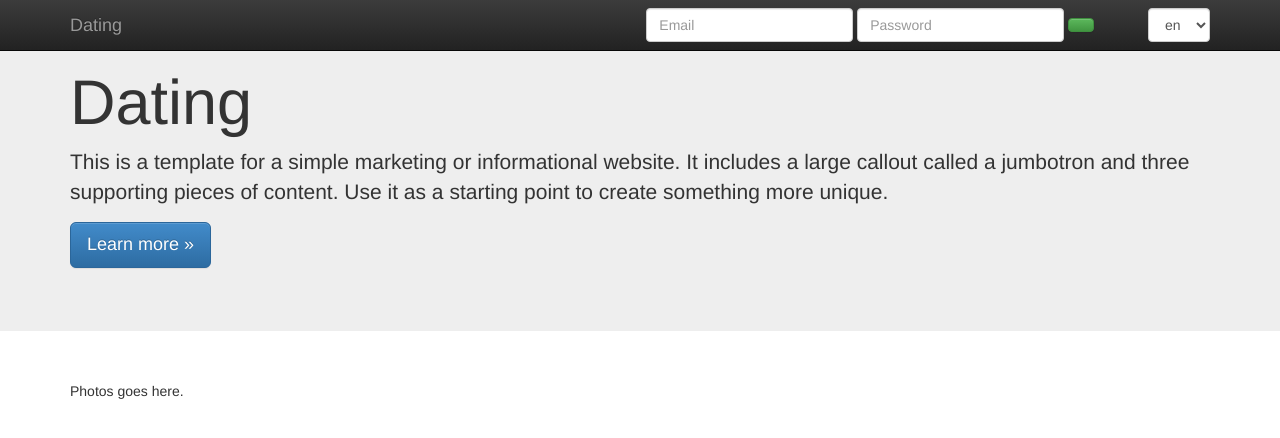
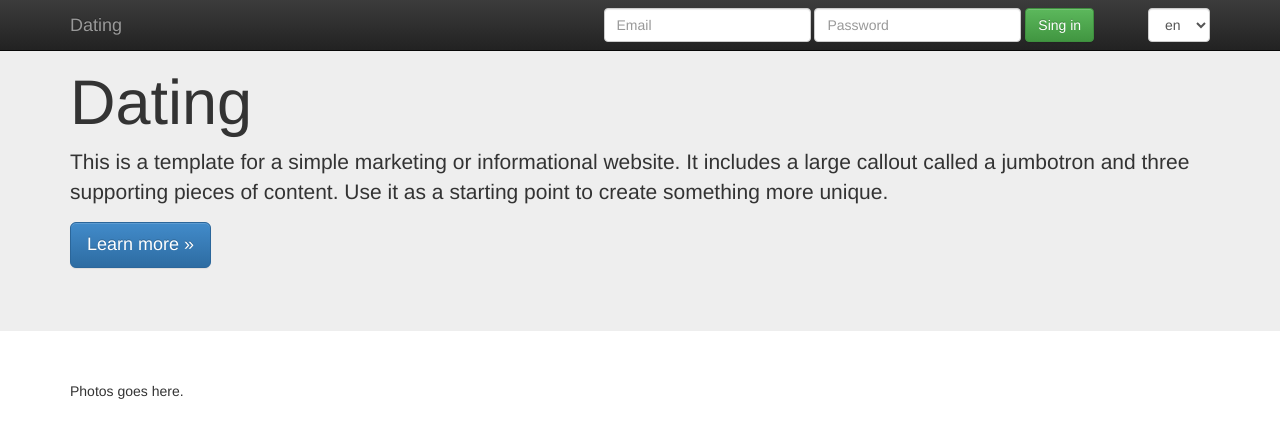
Before and after one commit to dellelfares/gutsal-arsen.github.io, a plain HTML site: page dating/index.html in a window 1280 px wide. Drawn offline with Linux system fonts and the light colour scheme.

Commit message:
fix quotes

```diff
--- a/dating/index.html
+++ b/dating/index.html
@@ -39,7 +39,7 @@
           <div class="form-group">
             <input type="password" placeholder="{{ 'PASSWORD' | translate}}" class="form-control">
           </div>
-          <button type="submit" class="btn btn-success">{{ SIGNIN | translate }}</button>
+          <button type="submit" class="btn btn-success">{{ 'SIGNIN' | translate }}</button>
 
           <div class="form-group top-buffer" ng-controller="LanguageController">
             <select
```
